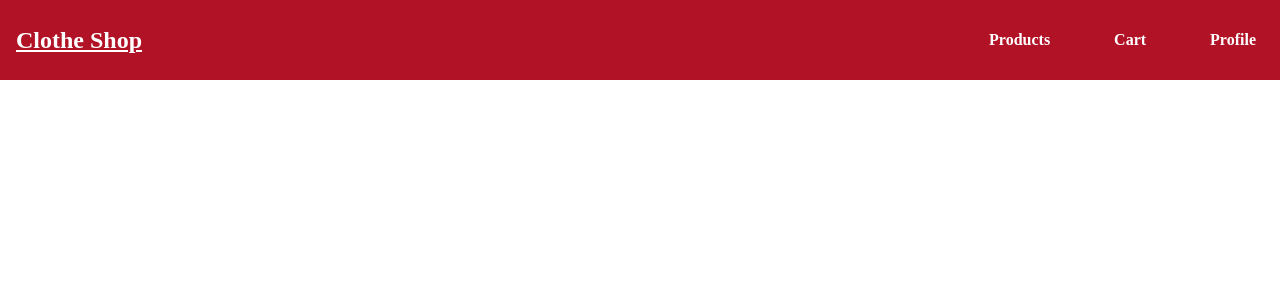
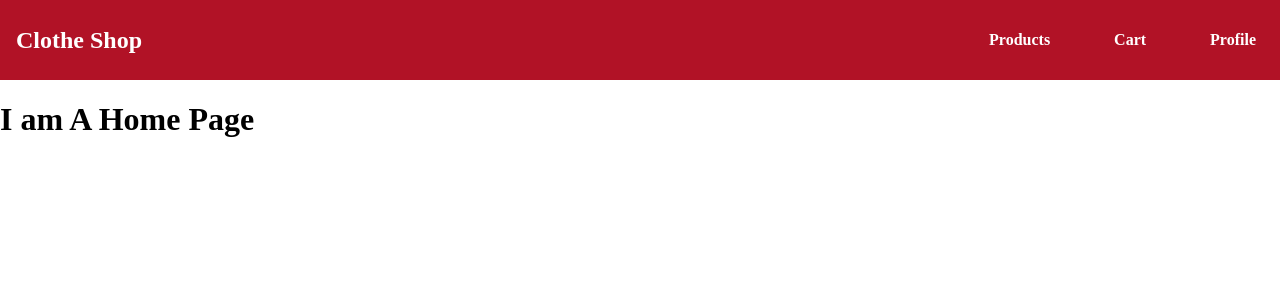
Before and after one commit to Karan-Bharti1/Clothe-Shop, a React (Vite) app: page / in a window 1280 px wide. Shown: the top 300 px of the page. Built offline with nearby package versions, Linux system fonts and the light colour scheme.

Commit message:
Added Outlet for chilfren Components

```diff
--- a/src/App.css
+++ b/src/App.css
@@ -37,7 +37,7 @@ body{
   margin-left:1rem;
 
   color: var(--text-light);
-
+text-decoration: none;
   cursor: pointer;
 
 }
--- a/src/App.jsx
+++ b/src/App.jsx
@@ -4,12 +4,14 @@ import viteLogo from './assets/vite.svg'
 import heroImg from './assets/hero.png'
 import './App.css'
 import Nav from "./Components/Nav.jsx"
+import {Outlet} from "react-router-dom"
 function App() {
 
 
   return (
     <>
    <Nav/>
+   <Outlet/>
     </>
   )
 }
```
